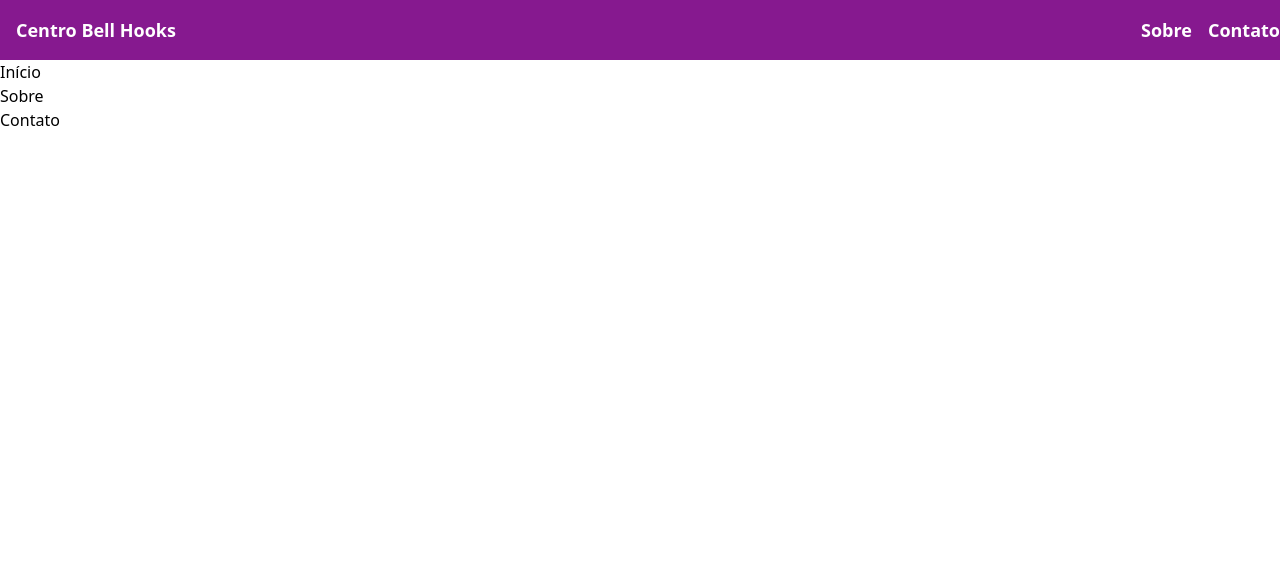
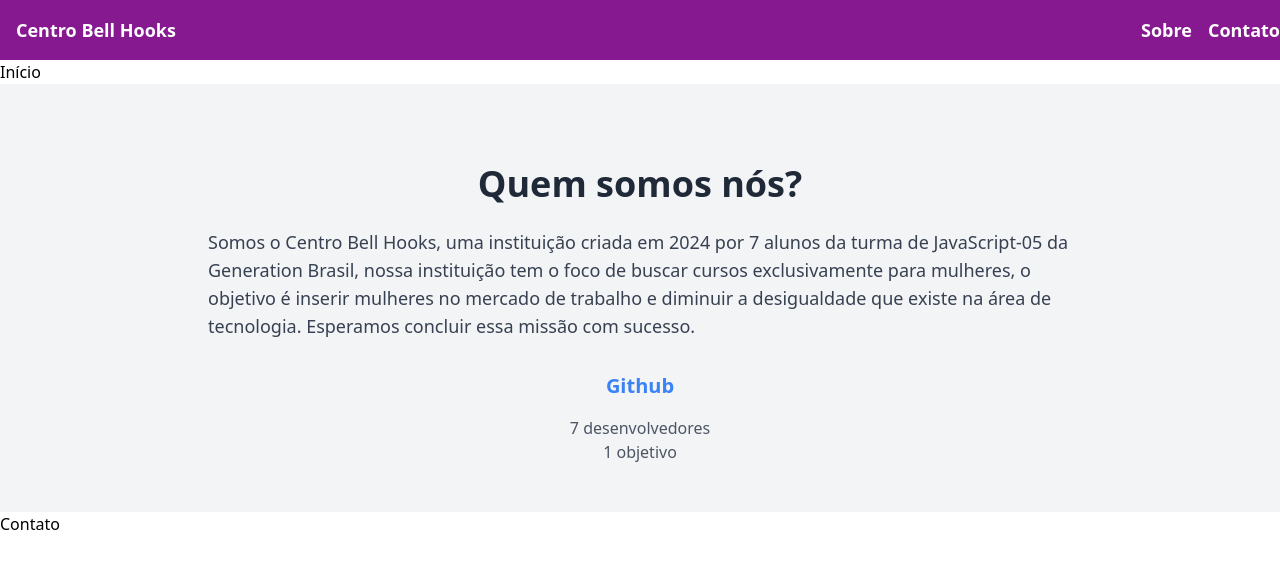
Before and after one commit to Centro-Bell-Hooks/frontend, a React (Vite) app: page /home in a window 1280 px wide. Shown: the top 568 px of the page. Built offline with nearby package versions, Linux system fonts and the light colour scheme.

Commit message:
feat: Sobre Adicionado

```diff
--- a/src/pages/homepage/sobre/Sobre.tsx
+++ b/src/pages/homepage/sobre/Sobre.tsx
@@ -1,3 +1,36 @@
+
 export function Sobre() {
-    return <h1>Sobre</h1>
+    return (
+        <div className="py-12 bg-gray-100">
+
+            <div className="flex justify-center mb-8">
+
+            </div>
+
+            <div className="max-w-4xl mx-auto px-4">
+                <h1 className="text-4xl font-bold text-center mb-6 text-gray-800">
+                    Quem somos nós?
+                </h1>
+                <p className="text-lg text-gray-700 mb-8">
+                    Somos o Centro Bell Hooks, uma instituição criada em 2024 por 7 alunos da turma de JavaScript-05 da Generation Brasil,
+                    nossa instituição tem o foco de buscar cursos exclusivamente para mulheres, o objetivo é inserir mulheres no mercado de trabalho
+                    e diminuir a desigualdade que existe na área de tecnologia. Esperamos concluir essa missão com sucesso.
+                </p>
+
+
+                <div className="text-center">
+                    <a
+                        target="_blank"
+                        rel="noopener noreferrer"
+                        href="https://github.com/Centro-Bell-Hooks"
+                        className="text-blue-500 hover:text-blue-700 text-xl font-semibold"
+                    >
+                        Github
+                    </a>
+                    <p className="text-gray-600 mt-4">7 desenvolvedores</p>
+                    <p className="text-gray-600">1 objetivo</p>
+                </div>
+            </div>
+        </div>
+    );
 }
```
